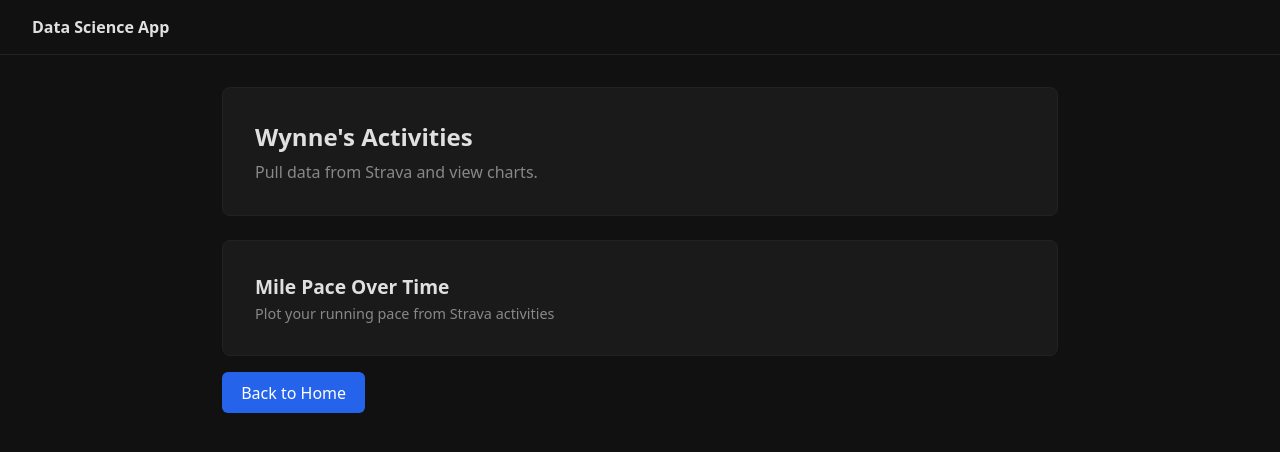
After one commit to EpistolaryAcumen/wynnes-strava-activities, a FastAPI app: template templates/wynne-activities.html in a window 1280 px wide. The commit adds this page. Shown: the top 452 px of the page. Run offline with FastAPI, Linux system fonts and the light colour scheme; the template is opened without the code that fills it, so the values that code supplies are empty.

Commit message:
Add strava stuff

```diff
--- a/main.py
+++ b/main.py
@@ -1,19 +1,53 @@
-from fastapi import FastAPI
+import os
+
+from dotenv import load_dotenv
+from fastapi import FastAPI, Request
 from fastapi.staticfiles import StaticFiles
 from fastapi.templating import Jinja2Templates
 from fastapi.responses import HTMLResponse
-from fastapi import Request
 from typing import Optional
+
+from strava_wynne_activities import get_athlete
+
+load_dotenv()
 
 app = FastAPI(title='Data Science App')
 
 app.mount("/static", StaticFiles(directory="static"), name="static")
 templates = Jinja2Templates(directory="templates")
 
+STRAVA_CREDENTIALS = {
+    "client_id": os.environ["STRAVA_CLIENT_ID"],
+    "client_secret": os.environ["STRAVA_CLIENT_SECRET"],
+    "refresh_token": os.environ["STRAVA_REFRESH_TOKEN"],
+}
+
+
 @app.get("/", response_class=HTMLResponse)
 async def home(request: Request, session_id: Optional[str] = None):
     return templates.TemplateResponse(
         request=request,
         name="index.html",
-        context={"session_id": session_id}
-        )
+        context={"session_id": session_id},
+    )
+
+
+@app.get("/wynne-activities", response_class=HTMLResponse)
+async def wynne_activities(request: Request):
+    return templates.TemplateResponse(
+        request=request,
+        name="wynne-activities.html",
+    )
+
+
+@app.get("/wynne-activities/chart", response_class=HTMLResponse)
+async def wynne_activities_chart(request: Request):
+    athlete = get_athlete(STRAVA_CREDENTIALS)
+    fig = athlete.pace_over_time_chart()
+    chart_html = fig.to_html(full_html=False, include_plotlyjs="cdn")
+
+    return templates.TemplateResponse(
+        request=request,
+        name="wynne-activities-chart.html",
+        context={"chart": chart_html},
+    )
--- a/static/css/style.css
+++ b/static/css/style.css
@@ -35,6 +35,33 @@ main {
     padding: 2rem;
 }
 
+.card + .card,
+.card + .card-link {
+    margin-top: 1.5rem;
+}
+
+.card-link {
+    display: block;
+    text-decoration: none;
+    color: #e0e0e0;
+    transition: border-color 0.2s, background 0.2s;
+}
+
+.card-link:hover {
+    border-color: #2563eb;
+    background: #1f1f1f;
+}
+
+.card-link h2 {
+    font-size: 1.2rem;
+    margin-bottom: 0.25rem;
+}
+
+.card-link p {
+    color: #888;
+    font-size: 0.9rem;
+}
+
 .card h1 {
     font-size: 1.5rem;
     margin-bottom: 0.5rem;
@@ -43,3 +70,19 @@ main {
 .card p {
     color: #888;
 }
+
+.btn {
+    display: inline-block;
+    margin-top: 1rem;
+    padding: 0.6rem 1.2rem;
+    background: #2563eb;
+    color: #fff;
+    text-decoration: none;
+    border-radius: 6px;
+    font-weight: 500;
+    transition: background 0.2s;
+}
+
+.btn:hover {
+    background: #1d4ed8;
+}
--- a/templates/index.html
+++ b/templates/index.html
@@ -5,4 +5,8 @@
     <h1>Data Science App</h1>
     <p>A full-stack data science project.</p>
 </div>
+<a href="/wynne-activities" class="card card-link">
+    <h2>Wynne's Activities</h2>
+    <p>View mile pace over time from Strava</p>
+</a>
 {% endblock %}
--- /dev/null
+++ b/templates/wynne-activities.html
@@ -0,0 +1,15 @@
+{% extends "layout.html" %}
+
+{% block content %}
+<div class="card">
+    <h1>Wynne's Activities</h1>
+    <p>Pull data from Strava and view charts.</p>
+</div>
+<a href="/wynne-activities/chart" class="card card-link">
+    <h2>Mile Pace Over Time</h2>
+    <p>Plot your running pace from Strava activities</p>
+</a>
+<div class="actions">
+    <a href="/" class="btn">Back to Home</a>
+</div>
+{% endblock %}
```
Also changed, not shown: pyproject.toml (+7 -0 lines), strava_wynne_activities.py (added, +108 -0 lines), templates/wynne-activities-chart.html (added, +13 -0 lines), turkey_trot.csv (added, +11 -0 lines), 4 other files.
